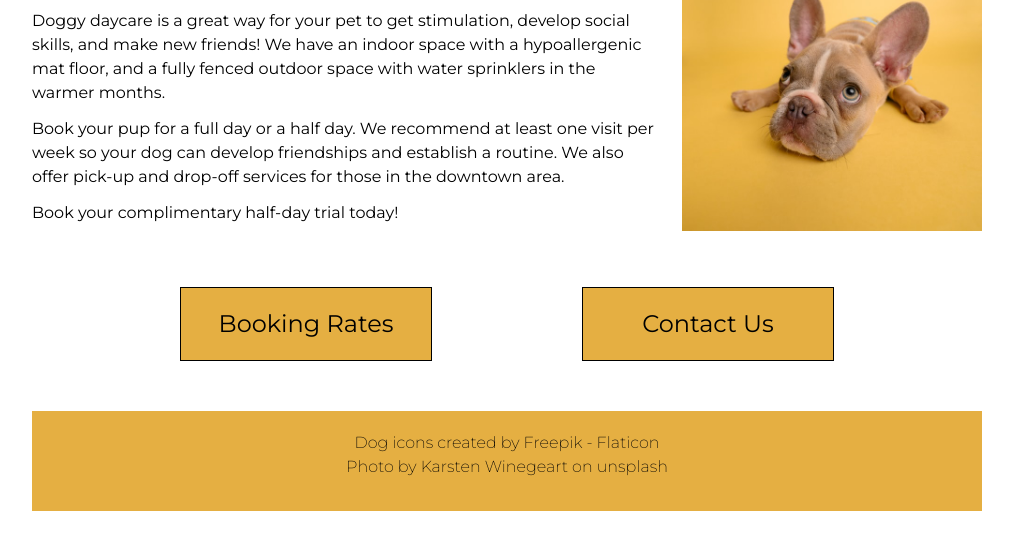
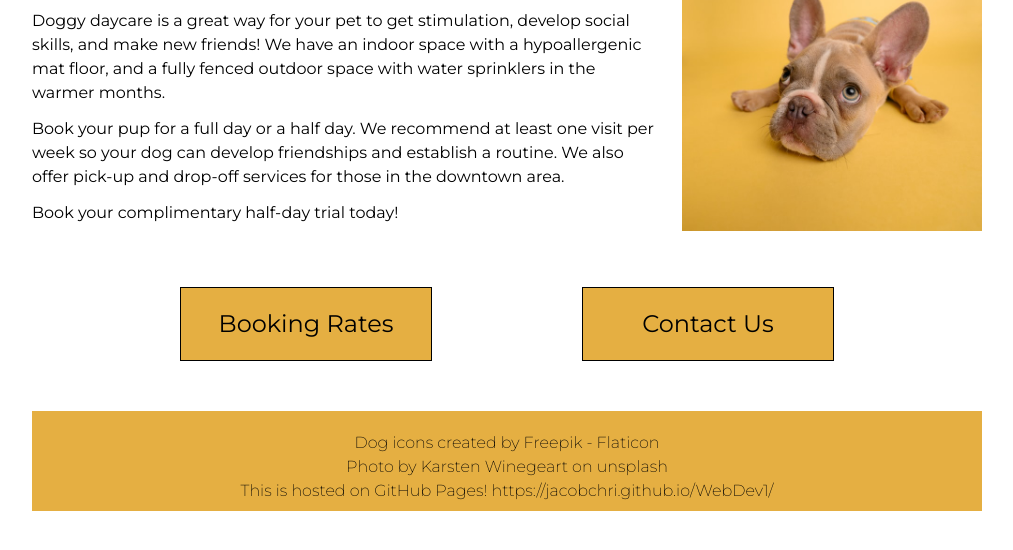
Before and after one commit to JacobChri/assignment3, a plain HTML site: page index.html in a window 1280 px wide. Shown: the part 250-800 px from the top of the page, without its empty margins (133-1146 px from the left). Drawn offline with Linux system fonts and the light colour scheme; a script that the page names is missing.

Commit message:
Update index.html

```diff
--- a/index.html
+++ b/index.html
@@ -46,6 +46,11 @@
         <p>Dog icons created by <a href="https://www.flaticon.com/free-icons/dog" title="dog icons">Freepik -
                 Flaticon</a></p>
         <p>Photo by <a href="https://unsplash.com/photos/NE0XGVKTmcA">Karsten Winegeart</a> on unsplash</p>
+      	<p>
+        This is hosted on GitHub Pages!
+        <a href="https://jacobchri.github.io/WebDev1/"
+          >https://jacobchri.github.io/WebDev1/</a>
+      	</p>
     </footer>
 	<script src="scripts/script.js"></script>
 </body>
```
